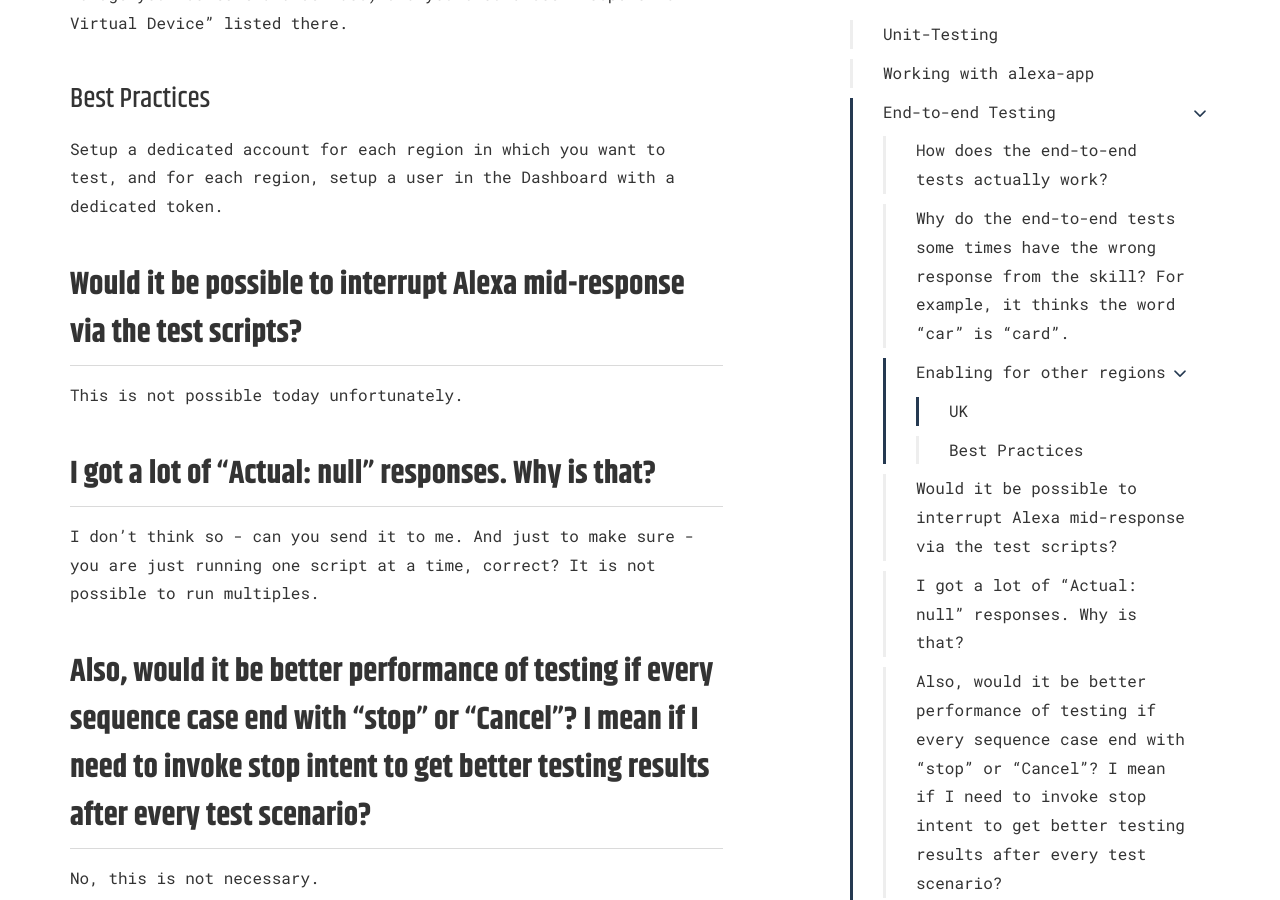
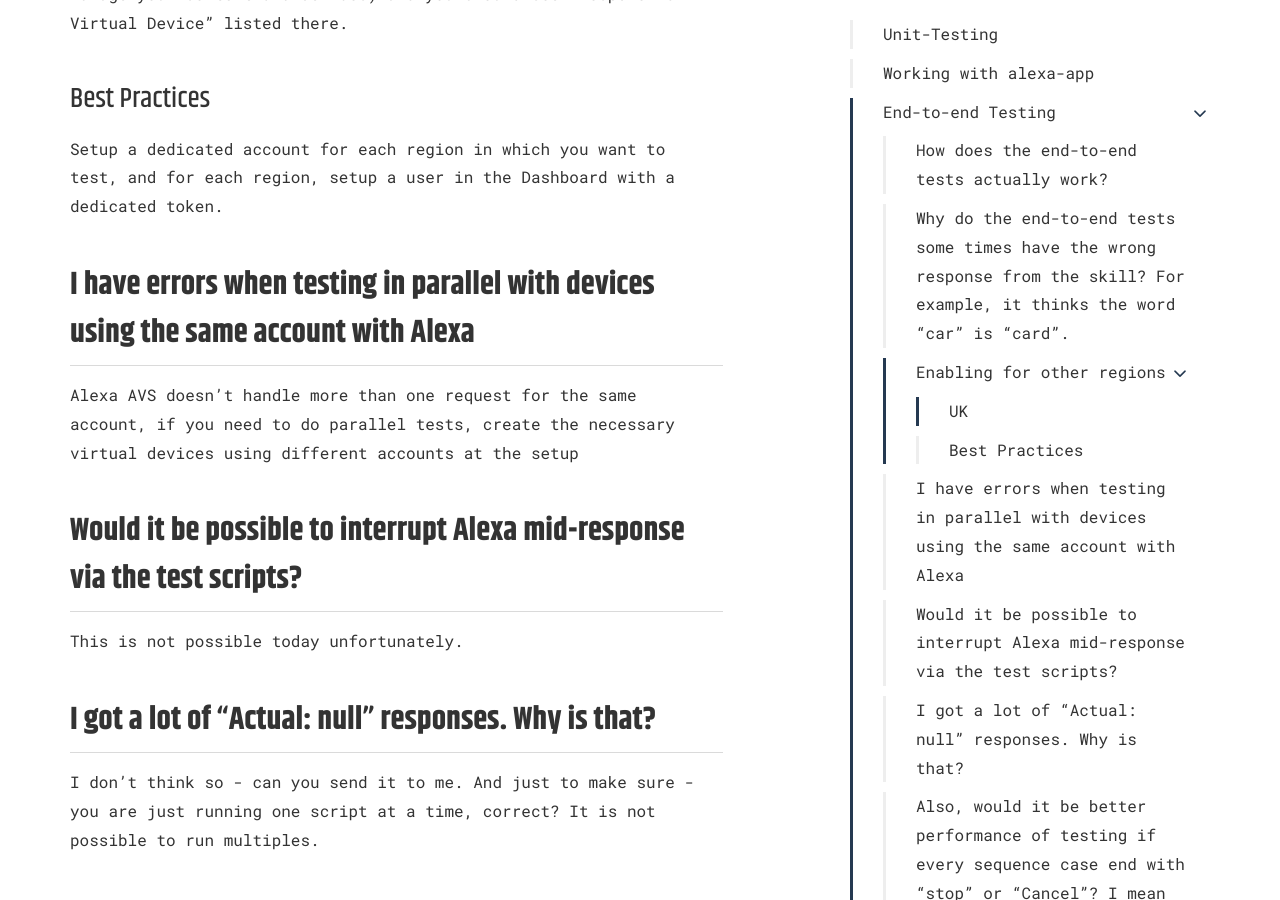
Before and after one commit to bespoken/bespoken-docs, a Jekyll site: the page built from faq.md, in a window 1280 px wide and 900 px high, scrolled down 1757 px. Built offline with Jekyll 4.4.1, drawn with Linux system fonts in a browser that asks for light colours; nearby versions of some CDN libraries; some web fonts are replaced; our own code applies the rules of GitHub Pages for plain Markdown files; comment, search, counter and statistics services are not loaded.

Commit message:
Add FAQ about parallel testing with Alexa

```diff
--- a/faq.md
+++ b/faq.md
@@ -30,6 +30,9 @@ This also needs to be the account with which the virtual device was setup. You c
 ### Best Practices
 Setup a dedicated account for each region in which you want to test, and for each region, setup a user in the Dashboard with a dedicated token.
 
+## I have errors when testing in parallel with devices using the same account with Alexa
+Alexa AVS doesn't handle more than one request for the same account, if you need to do parallel tests, create the necessary virtual devices using different accounts at the setup
+
 ## Would it be possible to interrupt Alexa mid-response via the test scripts?
 This is not possible today unfortunately.
 
```
